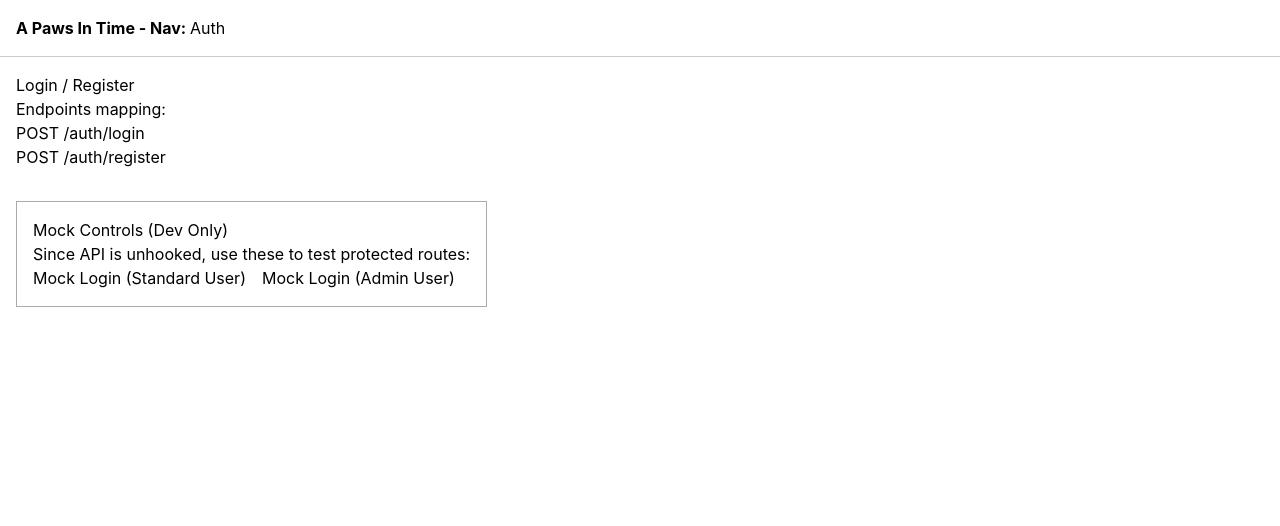
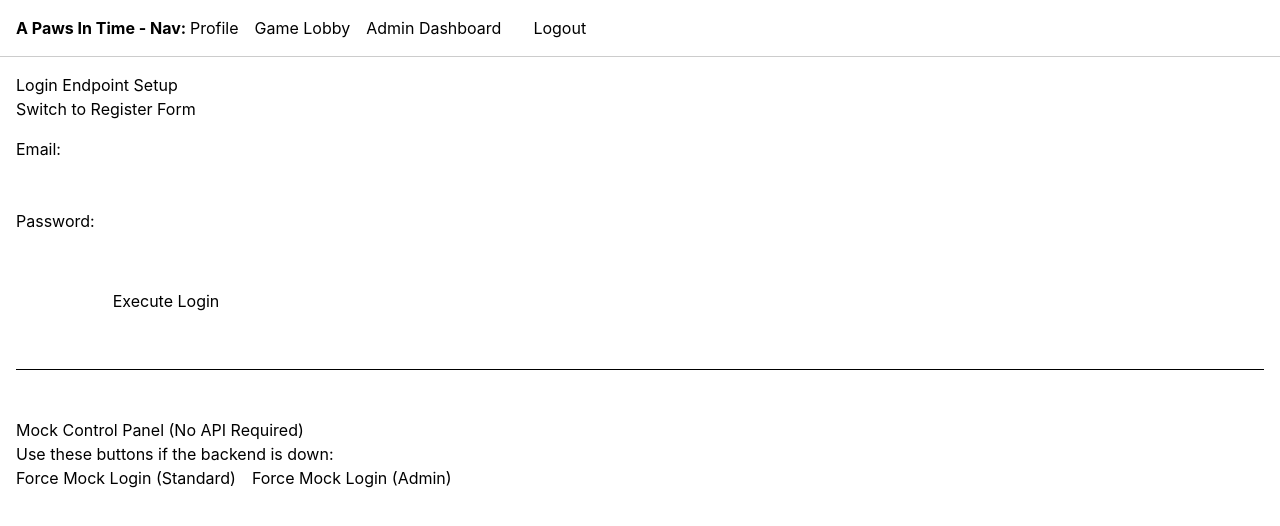
Before and after one commit to clara-cdp/A-Paws-In-Time-frontend, a React (Vite) app: page /auth in a window 1280 px wide. Shown: the top 526 px of the page. Built offline with nearby package versions, Linux system fonts and the light colour scheme; sample sign-in values are in the browser's storage.

Commit message:
connection layer

```diff
--- /dev/null
+++ b/src/api/axios.js
@@ -0,0 +1,38 @@
+import axios from 'axios';
+
+const api = axios.create({
+  baseURL: import.meta.env.VITE_API_BASE_URL || 'http://localhost:3000/api',
+  headers: {
+    'Content-Type': 'application/json',
+  },
+});
+
+// Request interceptor to attach Bearer token
+api.interceptors.request.use(
+  (config) => {
+    const token = localStorage.getItem('token');
+    if (token) {
+      config.headers.Authorization = `Bearer ${token}`;
+    }
+    return config;
+  },
+  (error) => {
+    return Promise.reject(error);
+  }
+);
+
+// Response interceptor to handle 401s globally
+api.interceptors.response.use(
+  (response) => response,
+  (error) => {
+    if (error.response && error.response.status === 401) {
+      // Auto-logout if token is expired/invalid
+      localStorage.removeItem('token');
+      localStorage.removeItem('user');
+      // EITHER: window.location.href = '/auth'; OR handle via React Context changes
+    }
+    return Promise.reject(error);
+  }
+);
+
+export default api;
--- a/src/context/AuthContext.jsx
+++ b/src/context/AuthContext.jsx
@@ -1,20 +1,45 @@
-import { createContext, useContext, useState } from 'react';
+import { createContext, useContext, useState, useEffect } from 'react';
 
 const AuthContext = createContext();
 
 export function AuthProvider({ children }) {
-  // Mock state since no API layout yet
   const [user, setUser] = useState(null);
-  // Example user object: { id: 1, name: 'Alice', role: 'admin' }
+  const [token, setToken] = useState(null);
+  const [loading, setLoading] = useState(true);
 
-  const login = (userData) => setUser(userData);
-  const logout = () => setUser(null);
+  // Initialize auth state from localStorage on load
+  useEffect(() => {
+    const storedToken = localStorage.getItem('token');
+    const storedUser = localStorage.getItem('user');
 
-  const isAuthenticated = !!user;
+    if (storedToken && storedUser) {
+      setToken(storedToken);
+      setUser(JSON.parse(storedUser));
+    }
+    setLoading(false);
+  }, []);
+
+  const login = (userData, userToken) => {
+    setUser(userData);
+    setToken(userToken);
+    localStorage.setItem('user', JSON.stringify(userData));
+    localStorage.setItem('token', userToken);
+  };
+
+  const logout = () => {
+    setUser(null);
+    setToken(null);
+    localStorage.removeItem('user');
+    localStorage.removeItem('token');
+  };
+
+  const isAuthenticated = !!token;
   const isAdmin = user?.role === 'admin';
 
+  if (loading) return <div>Loading application...</div>;
+
   return (
-    <AuthContext.Provider value={{ user, login, logout, isAuthenticated, isAdmin }}>
+    <AuthContext.Provider value={{ user, token, login, logout, isAuthenticated, isAdmin }}>
       {children}
     </AuthContext.Provider>
   );
--- a/src/pages/Auth.jsx
+++ b/src/pages/Auth.jsx
@@ -1,34 +1,86 @@
+import { useState } from 'react';
 import { useAuth } from '../context/AuthContext';
 import { useNavigate } from 'react-router-dom';
+import api from '../api/axios';
 
 export default function Auth() {
   const { login } = useAuth();
   const navigate = useNavigate();
 
-  const handleMockLogin = (role) => {
-    login({ id: 1, name: 'TestUser', role });
-    navigate('/profile');
+  const [isLogin, setIsLogin] = useState(true);
+  const [email, setEmail] = useState('');
+  const [password, setPassword] = useState('');
+  const [error, setError] = useState('');
+
+  const handleSubmit = async (e) => {
+    e.preventDefault();
+    setError('');
+
+    try {
+      if (isLogin) {
+        // Connected to POST /auth/login
+        const response = await api.post('/auth/login', { email, password });
+        // The API should ideally return { user: {...}, token: 'xxx' }
+        login(response.data.user, response.data.token);
+        navigate('/profile');
+      } else {
+        // Connected to POST /auth/register
+        const response = await api.post('/auth/register', { email, password });
+        login(response.data.user, response.data.token);
+        navigate('/profile');
+      }
+    } catch (err) {
+      console.error(err);
+      // Fails gracefully if the backend isn't running by showing the error
+      setError(err.response?.data?.message || 'Network error: Ensure local API is running on port 3000');
+    }
   };
 
   return (
     <div>
-      <h1>Login / Register</h1>
-      <p>Endpoints mapping:</p>
-      <ul>
-        <li>POST /auth/login</li>
-        <li>POST /auth/register</li>
-      </ul>
+      <h1>{isLogin ? 'Login' : 'Register'} Endpoint Setup</h1>
 
-      <div style={{ marginTop: '2rem', padding: '1rem', border: '1px solid #aaa', display: 'inline-block' }}>
-        <h3>Mock Controls (Dev Only)</h3>
-        <p>Since API is unhooked, use these to test protected routes:</p>
-        <button onClick={() => handleMockLogin('user')} style={{ marginRight: '1rem', cursor: 'pointer' }}>
-          Mock Login (Standard User)
+      <button onClick={() => setIsLogin(!isLogin)} style={{ marginBottom: '1rem', cursor: 'pointer' }}>
+        Switch to {isLogin ? 'Register' : 'Login'} Form
+      </button>
+
+      {error && <p style={{ color: 'red', fontWeight: 'bold' }}>{error}</p>}
+
+      <form onSubmit={handleSubmit} style={{ display: 'flex', flexDirection: 'column', gap: '1rem', maxWidth: '300px' }}>
+        <div>
+          <label style={{ display: 'block' }}>Email: </label>
+          <input
+            type="email"
+            value={email}
+            onChange={(e) => setEmail(e.target.value)}
+            required
+            style={{ width: '100%', padding: '0.25rem' }}
+          />
+        </div>
+        <div>
+          <label style={{ display: 'block' }}>Password: </label>
+          <input
+            type="password"
+            value={password}
+            onChange={(e) => setPassword(e.target.value)}
+            required
+            style={{ width: '100%', padding: '0.25rem' }}
+          />
+        </div>
+        <button type="submit" style={{ padding: '0.5rem', cursor: 'pointer' }}>
+          Execute {isLogin ? 'Login' : 'Register'}
         </button>
-        <button onClick={() => handleMockLogin('admin')} style={{ cursor: 'pointer' }}>
-          Mock Login (Admin User)
-        </button>
-      </div>
+      </form>
+
+      <hr style={{ margin: '3rem 0' }} />
+      <h3>Mock Control Panel (No API Required)</h3>
+      <p>Use these buttons if the backend is down:</p>
+      <button onClick={() => { login({ id: 1, name: 'TestUser', role: 'user' }, 'mock-standard-token'); navigate('/profile'); }} style={{ marginRight: '1rem', cursor: 'pointer' }}>
+        Force Mock Login (Standard)
+      </button>
+      <button onClick={() => { login({ id: 2, name: 'Admin', role: 'admin' }, 'mock-admin-token'); navigate('/profile'); }} style={{ cursor: 'pointer' }}>
+        Force Mock Login (Admin)
+      </button>
     </div>
   )
 }
```
Also changed, not shown: 1 other file (tests, documents, lock files or other folders).
